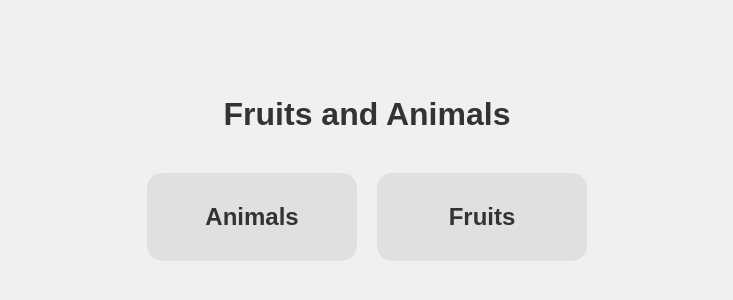
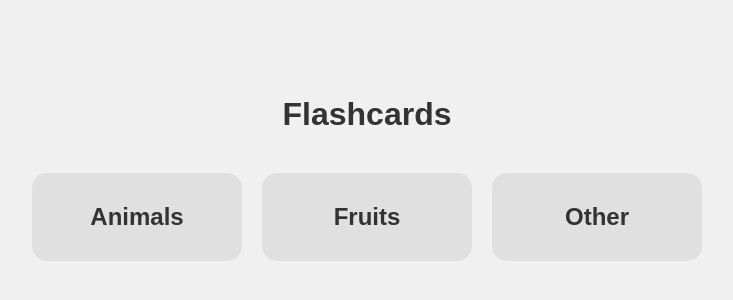
Before and after one commit to arvind52yadav/toddlerSite, a plain HTML site: page index.html in a window 1280 px wide. Shown: the part 232-532 px from the top of the page, without its empty margins (273-1006 px from the left). Drawn offline with Linux system fonts and the light colour scheme.

Commit message:
Update index.html

```diff
--- a/index.html
+++ b/index.html
@@ -8,13 +8,14 @@
 </head>
 <body>
     <div class="container">
-        <h1>Fruits and Animals</h1>
+        <h1>Flashcards</h1>
         <div class="flashcard-container">
             <div class="flashcard">
                 <img id="card-image" src="" alt="Flashcard image">
                 <h2 id="card-name" class="flashing-text"></h2>
             </div>
             <div class="controls">
+                <button id="back-btn">Back</button>
                 <button id="prev-btn">Previous</button>
                 <button id="next-btn">Next</button>
             </div>
@@ -27,6 +28,9 @@
             <div id="fruits-tile" class="tile">
                 <h2>Fruits</h2>
             </div>
+            <div id="other-tile" class="tile">
+                <h2>Other</h2>
+            </div>
         </div>
     </div>
     <script src="script.js"></script>
```
